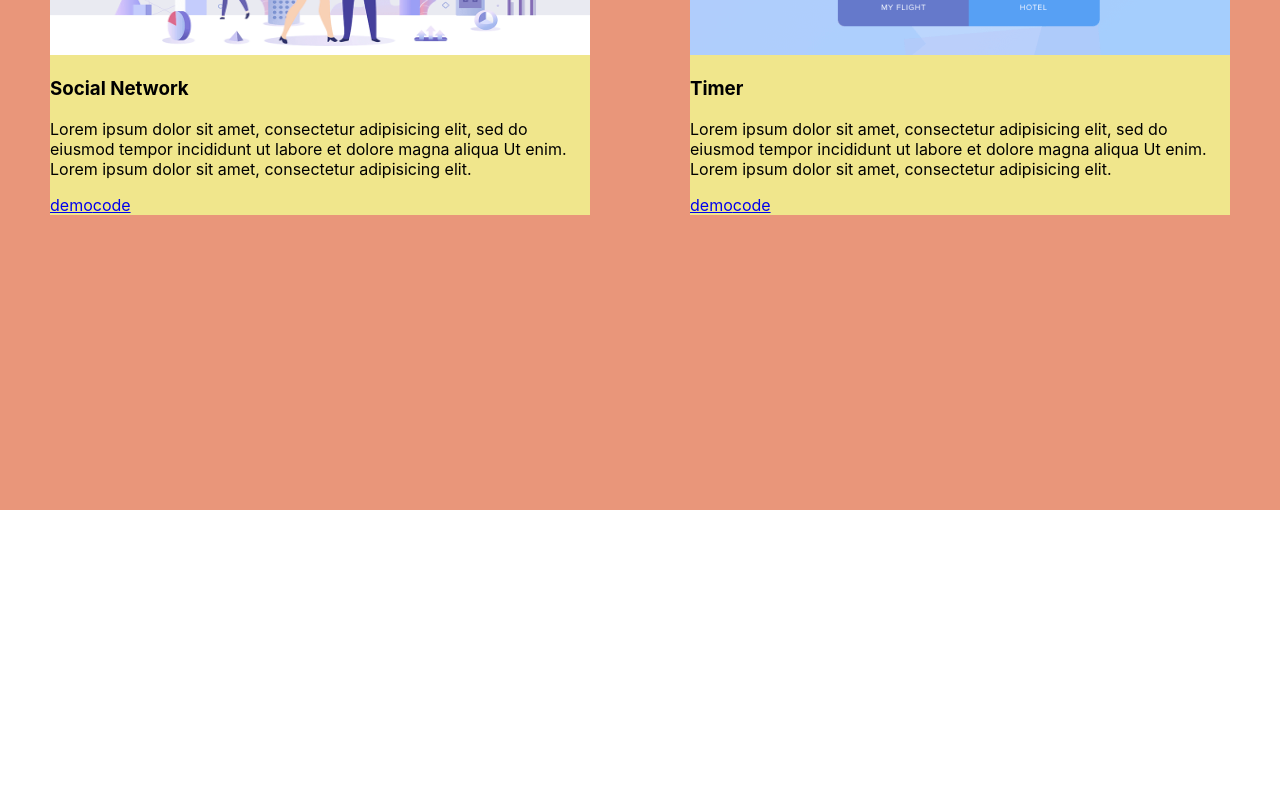
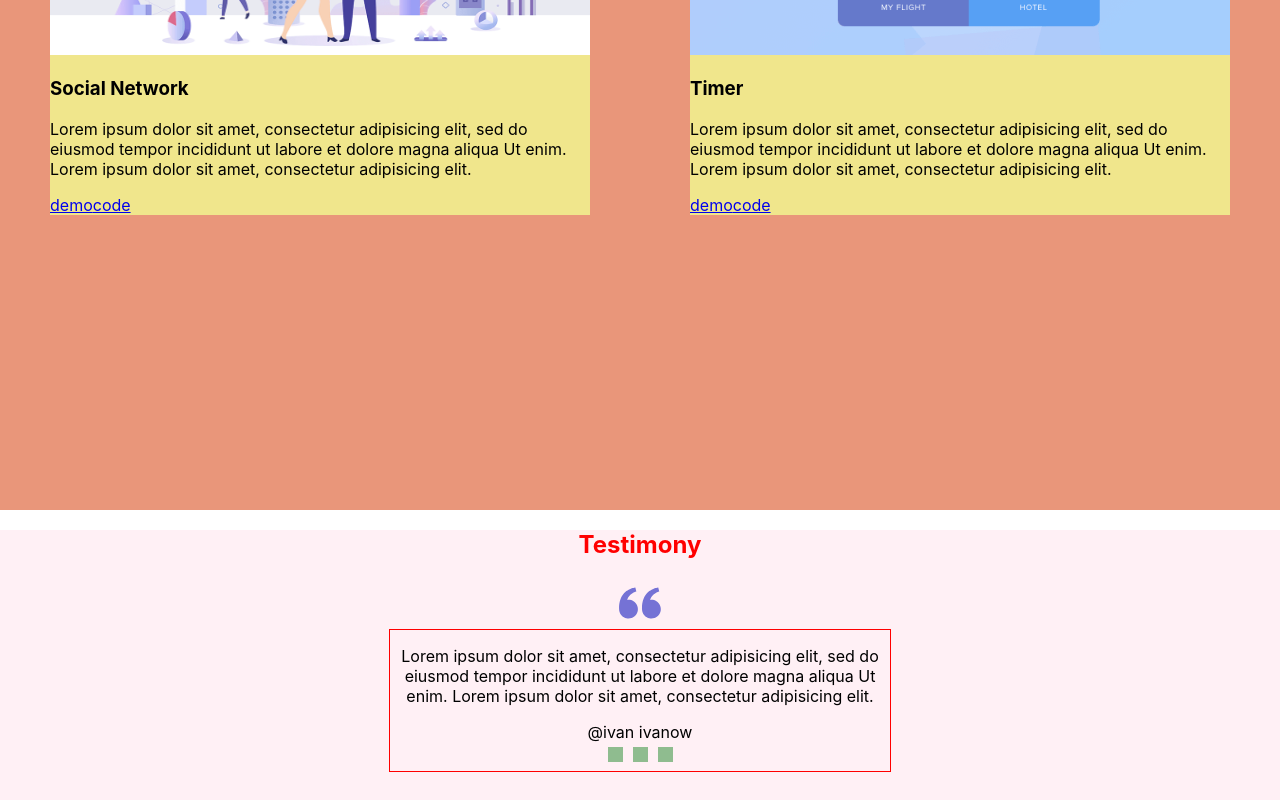
Before and after one commit to ArtLevel/Styled-Components, a React app: page / in a window 1280 px wide. Shown: the part 1984-2784 px from the top of the page. Before the commit the page ends 2494 px from the top, so only its background shows below. Built offline with nearby package versions, Linux system fonts and the light colour scheme.

Commit message:
Added Section Testimony

```diff
--- a/src/App.tsx
+++ b/src/App.tsx
@@ -4,6 +4,7 @@
 import { Skills } from './layout/sections/skills/Skills'
 import './App.css'
 import { Works } from './layout/sections/works/Works'
+import { Testimony } from './layout/sections/testimony/Testimony'
 
 
 function App() {
@@ -13,6 +14,7 @@
 			<Main />
 			<Skills />
 			<Works />
+			<Testimony />
 		</div>
 	)
 }
--- /dev/null
+++ b/src/components/slider/Slider.tsx
@@ -0,0 +1,54 @@
+import React from 'react'
+import styled from 'styled-components'
+import { FlexWrapper } from '../common/FlexWrapper'
+
+export const Slider = () => {
+	return (
+		<StyledSlider>
+			<FlexWrapper>
+				<Slide>
+					<Text>Lorem ipsum dolor sit amet, consectetur adipisicing elit, sed do eiusmod tempor incididunt ut labore et
+						dolore magna aliqua Ut enim. Lorem ipsum dolor sit amet, consectetur adipisicing elit.</Text>
+					<Name>@ivan ivanow</Name>
+				</Slide>
+			</FlexWrapper>
+			<Pagination>
+				<span></span>
+				<span></span>
+				<span></span>
+			</Pagination>
+		</StyledSlider>
+	)
+}
+
+const StyledSlider = styled.div`
+  max-width: 500px;
+  display: flex;
+  flex-direction: column;
+  align-items: center;
+  border: 1px solid red;
+`
+
+
+const Slide = styled.div`
+  text-align: center;
+`
+
+
+const Text = styled.p`
+
+`
+
+const Name = styled.span`
+
+`
+
+const Pagination = styled.div`
+  span {
+    width: 15px;
+    height: 15px;
+    display: inline-block;
+    margin: 5px;
+    background-color: darkseagreen;
+  }
+`
--- /dev/null
+++ b/src/layout/sections/testimony/Testimony.tsx
@@ -0,0 +1,23 @@
+import React from 'react'
+import styled from 'styled-components'
+import { SectionTitle } from '../../../components/common/SectionTitle'
+import { Icon } from '../../../components/icon/Icon'
+import { Slider } from '../../../components/slider/Slider'
+import { FlexWrapper } from '../../../components/common/FlexWrapper'
+
+export const Testimony = () => {
+	return (
+		<StyledTestimony>
+			<SectionTitle>Testimony</SectionTitle>
+			<FlexWrapper direction='column' align='center'>
+				<Icon iconId='quote' />
+				<Slider />
+			</FlexWrapper>
+		</StyledTestimony>
+	)
+}
+
+const StyledTestimony = styled.section`
+  min-height: 50vh;
+  background-color: lavenderblush;
+`
```
